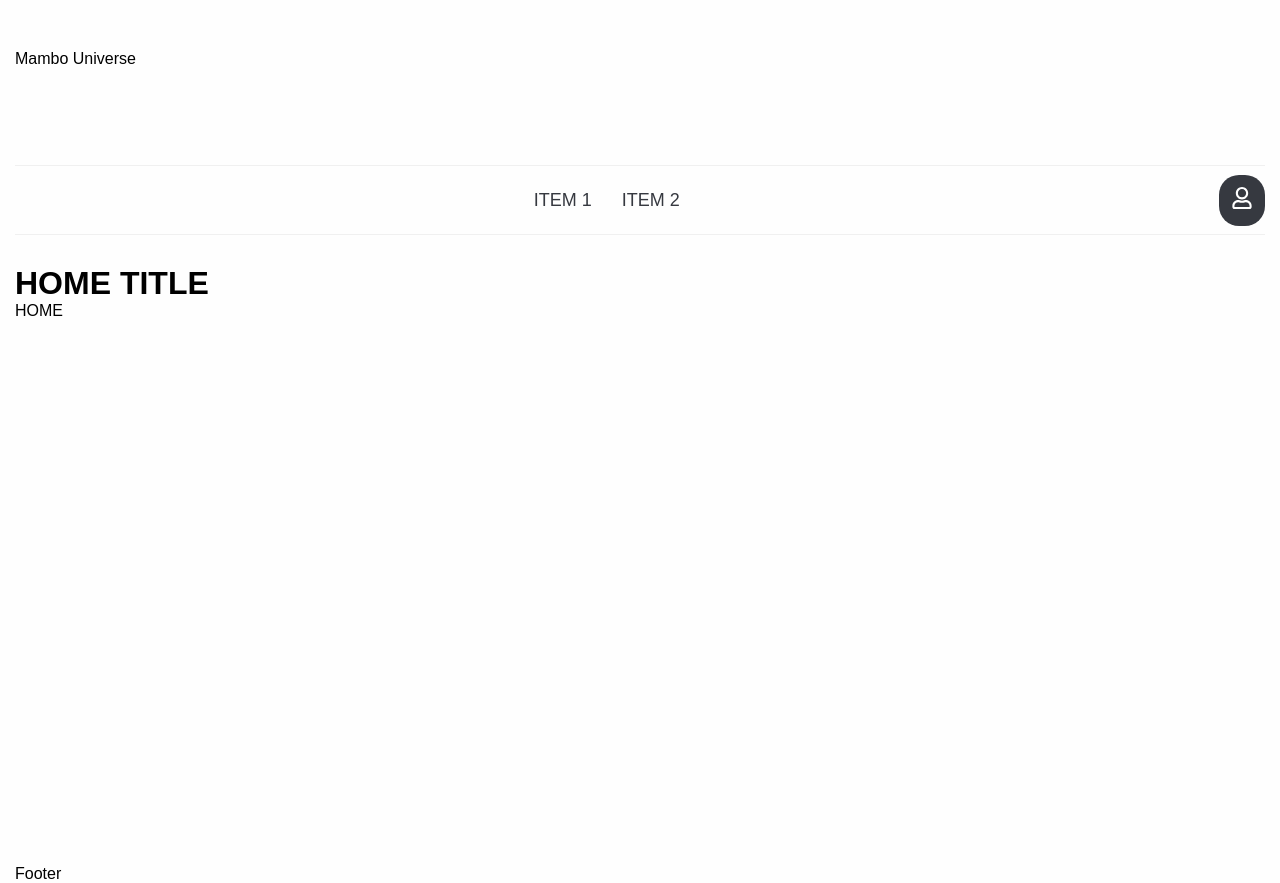
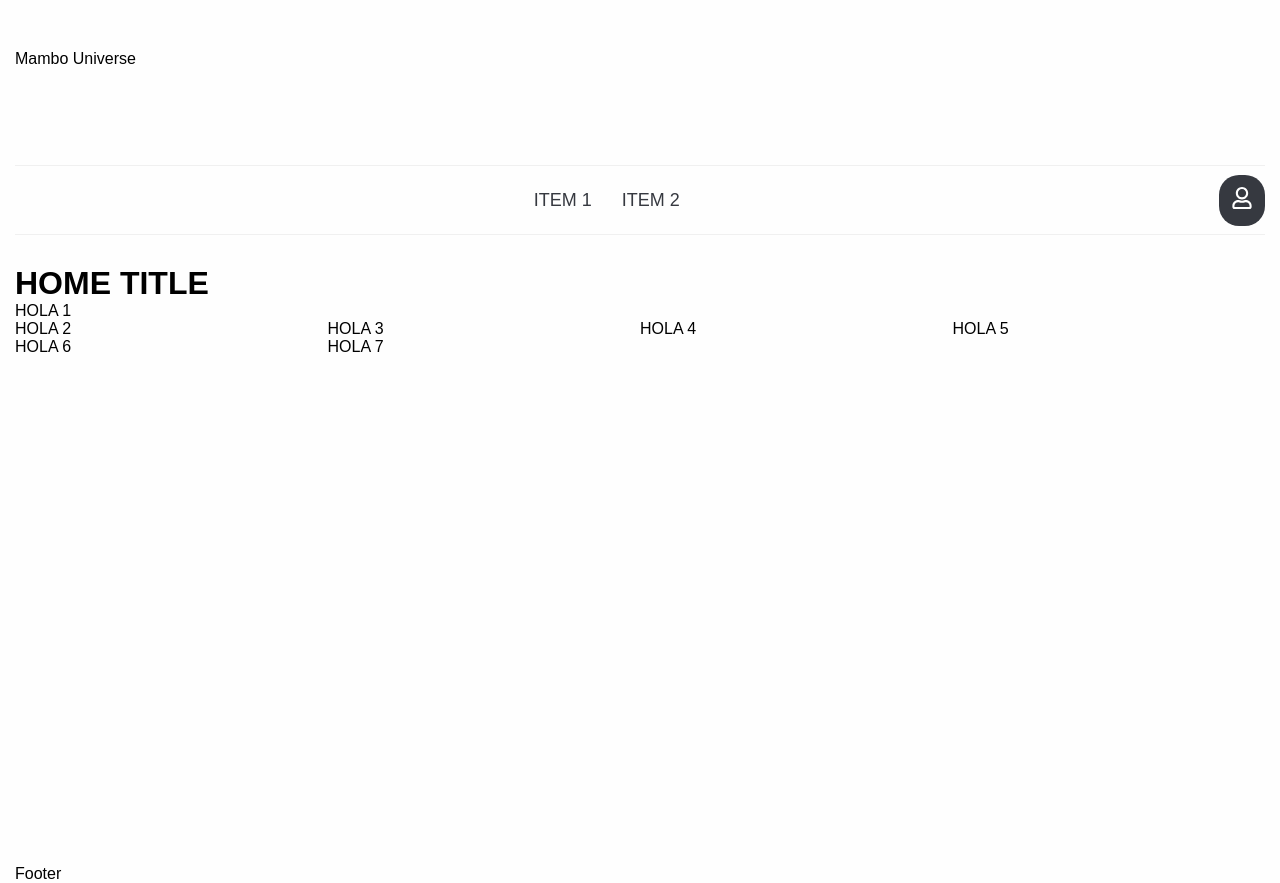
Before and after one commit to enricvelasco/mambo-universe-frontend, a React app: page / in a window 1280 px wide. Built offline with nearby package versions, Linux system fonts and the light colour scheme; no server answers.

Commit message:
layout grid

```diff
--- a/package.json
+++ b/package.json
@@ -36,6 +36,7 @@
     "react": "^16.12.0",
     "react-dom": "^16.12.0",
     "react-icons": "^3.9.0",
+    "react-responsive": "^8.0.3",
     "styled-components": "^5.0.0"
   },
   "standard": {
--- /dev/null
+++ b/src/application/grid-layout/index.js
@@ -0,0 +1,14 @@
+import React from 'react'
+import { RowStyled, ColumnStyled } from './style'
+
+export const Column = ({ children, small, large, medium }) => (
+  <ColumnStyled large={large} medium={medium} small={small}>
+    {children}
+  </ColumnStyled>
+)
+
+export const Row = ({ children }) => (
+  <RowStyled>
+    {children}
+  </RowStyled>
+)
--- /dev/null
+++ b/src/application/grid-layout/style.js
@@ -0,0 +1,21 @@
+import styled from 'styled-components'
+import { mediaQueries } from '../../styles/config/media-queries'
+
+export const RowStyled = styled.div`
+  display: flex;
+  flex-direction: row;
+  flex-wrap: wrap;
+  width: 100%;
+`
+
+export const ColumnStyled = styled.div`
+  display: flex;
+  flex-direction: column;
+  width: calc(100% / ${({ small }) => small});
+  ${mediaQueries.tablet}{
+    width: calc(100% / ${({ medium }) => medium});
+  }
+  ${mediaQueries.desktop}{
+    width: calc(100% / ${({ large }) => large});
+  }
+`
--- a/src/scenes/home/index.js
+++ b/src/scenes/home/index.js
@@ -1,11 +1,20 @@
 import React from 'react'
 import HomeTitle from './components/title'
+import { Column, Row } from '../../application/grid-layout'
 
 const Home = () => {
   return (
     <div>
       <HomeTitle />
-      HOME
+      <Row>
+        <Column large={1} medium={3} small={2}>HOLA 1</Column>
+        <Column large={4} medium={3} small={2}>HOLA 2</Column>
+        <Column large={4} medium={3} small={2}>HOLA 3</Column>
+        <Column large={4} medium={3} small={2}>HOLA 4</Column>
+        <Column large={4} medium={3} small={2}>HOLA 5</Column>
+        <Column large={4} medium={3} small={2}>HOLA 6</Column>
+        <Column large={4} medium={3} small={2}>HOLA 7</Column>
+      </Row>
     </div>
   )
 }
--- /dev/null
+++ b/src/utils/media-queries.js
@@ -0,0 +1,12 @@
+/**
+ * Check if a specific media query match with the current viewport
+ * @param mq
+ * @return Boolean
+ */
+const matchMQ = mq => window.matchMedia(mq).matches;
+
+export const isMobile = () => matchMQ('(max-width: 639px)');
+
+export const isTablet = () => matchMQ('(max-width: 995px)');
+
+export const isDesktop = () => matchMQ('(min-width: 996px)');
```
Also changed, not shown: src/application/grid/index.js (+42 -4 lines), src/application/grid/style.js (+21 -3 lines), src/components/presentational/responsive/index.js (added, +32 -0 lines), src/scenes/home/mock.js (added, +27 -0 lines), 1 other file (tests, documents, lock files or other folders).
